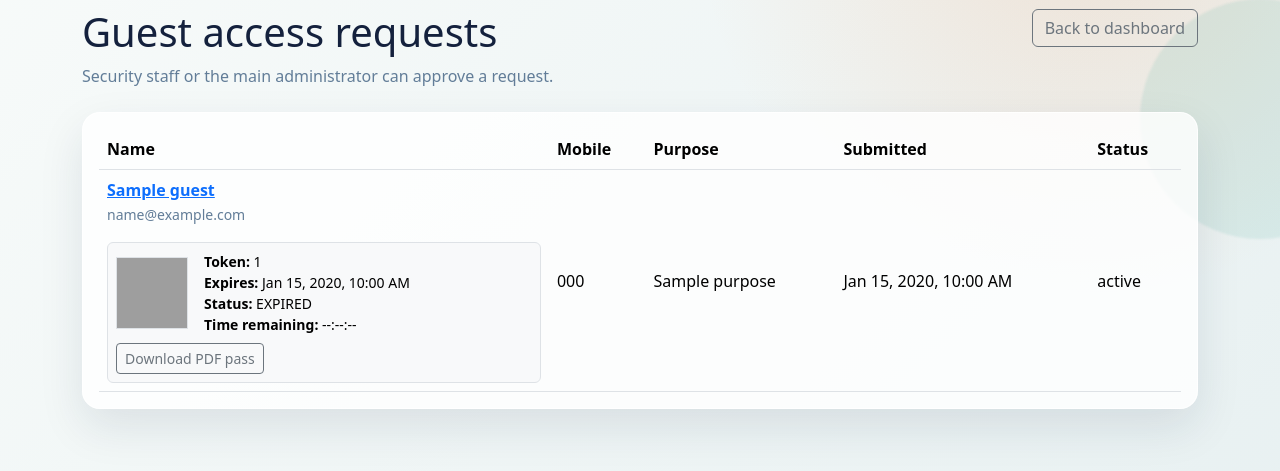
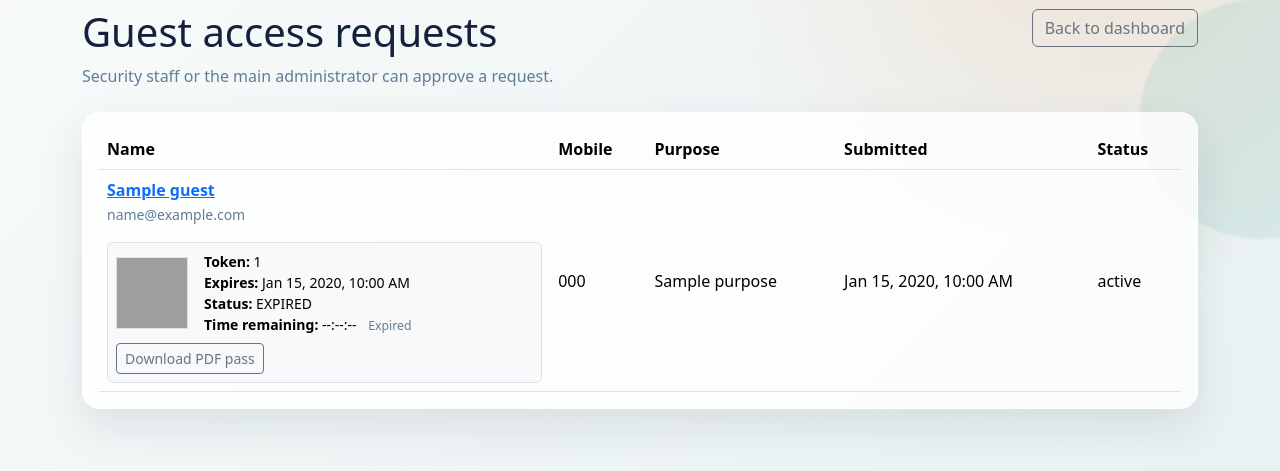
Before and after one commit to ABHIRAJ022/SOU-Entry-Accesshub, a Django app: template templates/dashboard/guest_requests.html in a window 1280 px wide. Shown: the part 161-632 px from the top of the page. Run offline with Django 5.2, Linux system fonts and the light colour scheme; the template is opened without the code that fills it: most values are stand-ins (such as "Sample title", 1, 10 or a date in 2020); grey boxes are pictures that could not be loaded.

Commit message:
Show server-side initial human-friendly remaining time using timeuntil as fallback (helps when JS is delayed or cached)\n\nAdds timeuntil-based initial text so pages show remaining time immediately.\n\nCo-authored-by: Copilot <223556219+Copilot@users.noreply.github.com>

```diff
--- a/templates/dashboard/guest_request_detail.html
+++ b/templates/dashboard/guest_request_detail.html
@@ -14,7 +14,7 @@
       <p class="mb-1"><strong>Guest access</strong></p>
       <p class="mb-2 small text-secondary">ID: {{ guest_request.guest_token.public_id }}<br>Expires: {{ guest_request.guest_token.expires_at|date:'Y-m-d H:i' }} IST<br>Purpose: {{ guest_request.purpose }}</p>
       <p class="mb-2">Status: <strong data-guest-token-status>{% if guest_request.guest_token.is_active %}ACTIVE{% else %}EXPIRED{% endif %}</strong></p>
-      <p class="mb-3">Time remaining: <strong data-guest-token-countdown>--:--:--</strong> <small class="text-secondary ms-2" data-guest-token-countdown-text></small></p>
+      <p class="mb-3">Time remaining: <strong data-guest-token-countdown>--:--:--</strong> <small class="text-secondary ms-2" data-guest-token-countdown-text">{% if guest_request.guest_token and guest_request.guest_token.is_active %}{{ guest_request.guest_token.expires_at|timeuntil }}{% else %}Expired{% endif %}</small></p>
       <a class="btn btn-sm btn-outline-secondary rounded-pill" data-guest-token-pdf href="{% url 'dashboard:token_pdf' guest_request.guest_token.public_id %}">Download PDF pass</a>
     </div>
   </div>
--- a/templates/dashboard/guest_requests.html
+++ b/templates/dashboard/guest_requests.html
@@ -12,7 +12,7 @@
       <div><strong>Token:</strong> {{ guest.guest_token.public_id }}</div>
       <div><strong>Expires:</strong> {{ guest.guest_token.expires_at|date:'M j, Y, g:i A' }}</div>
       <div><strong>Status:</strong> <span data-guest-queue-status>{% if guest.guest_token.is_active %}ACTIVE{% else %}EXPIRED{% endif %}</span></div>
-      <div><strong>Time remaining:</strong> <span data-guest-queue-countdown>--:--:--</span> <small class="text-secondary ms-2" data-guest-queue-countdown-text></small></div>
+      <div><strong>Time remaining:</strong> <span data-guest-queue-countdown>--:--:--</span> <small class="text-secondary ms-2" data-guest-queue-countdown-text">{% if guest.guest_token and guest.guest_token.is_active %}{{ guest.guest_token.expires_at|timeuntil }}{% else %}Expired{% endif %}</small></div>
     </div>
   </div>
   <div class="mt-2">
```
